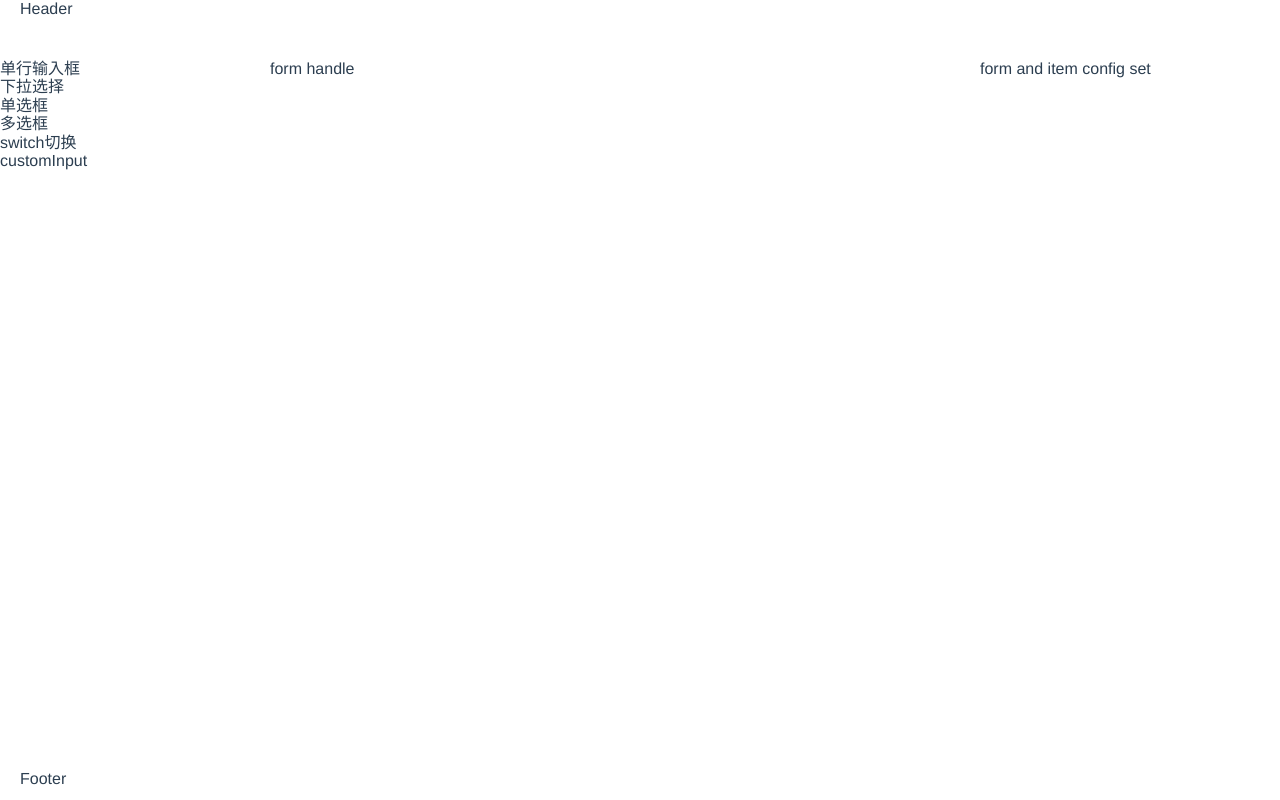
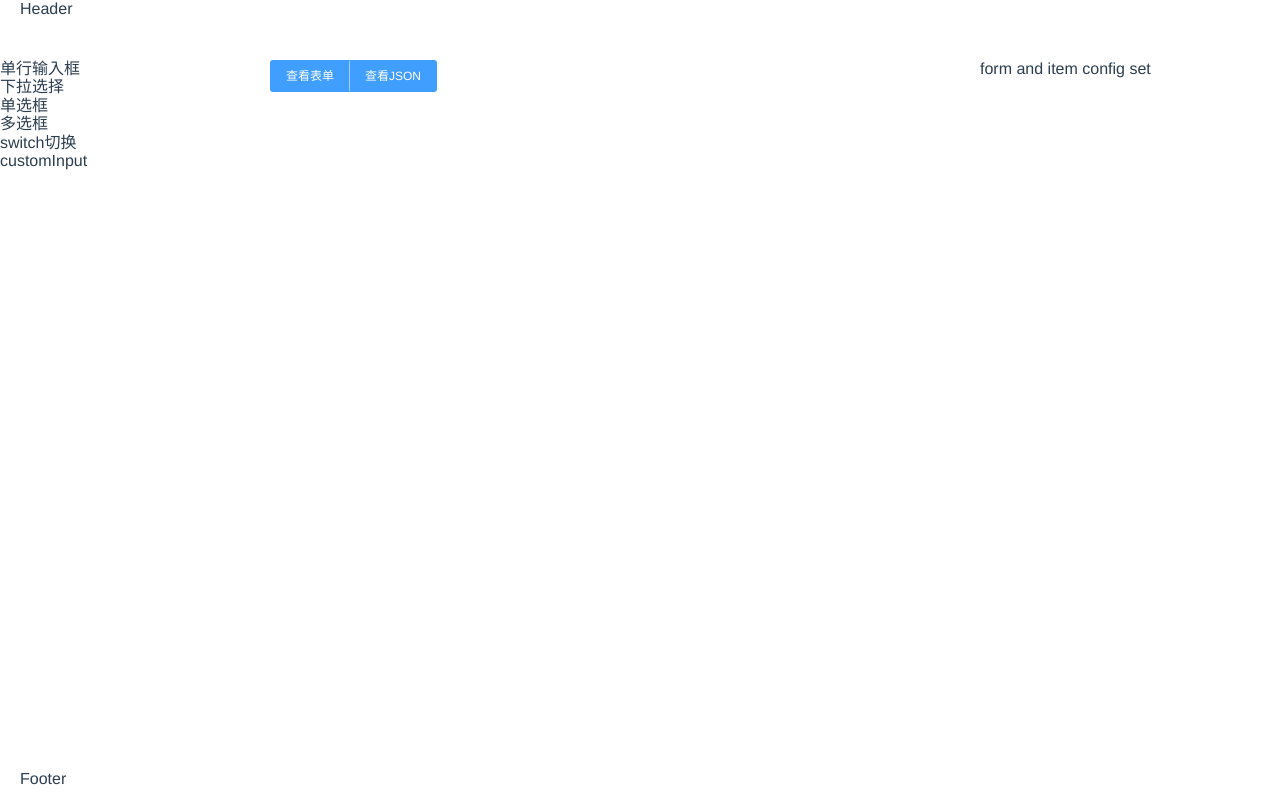
Before and after one commit to happydemoney/vue-form-design, a Vue app: page / in a window 1280 px wide. Built offline with nearby package versions, Linux system fonts and the light colour scheme.

Commit message:
Update Home.vue

```diff
--- a/src/views/Home.vue
+++ b/src/views/Home.vue
@@ -6,9 +6,14 @@
         <form-model></form-model>
       </el-aside>
       <el-container>
-        <el-header>form handle</el-header>
+        <el-header>
+          <el-button-group>
+            <el-button type="primary" @click="viewForm">查看表单</el-button>
+            <el-button type="primary" @click="viewJSON">查看JSON</el-button>
+          </el-button-group>
+        </el-header>
         <el-main>
-          <form-widget></form-widget>
+          <form-widget ref="formWidget"></form-widget>
         </el-main>
       </el-container>
       <el-aside width="300px">form and item config set</el-aside>
@@ -28,6 +33,14 @@ export default {
     return {
 
     }
+  },
+  methods: {
+    viewForm () {
+      this.$refs.formWidget.dialogFormVisible = true
+    },
+    viewJSON () {
+      this.$refs.formWidget.dialogJSONVisible = true
+    }
   }
 };
 </script>
```
